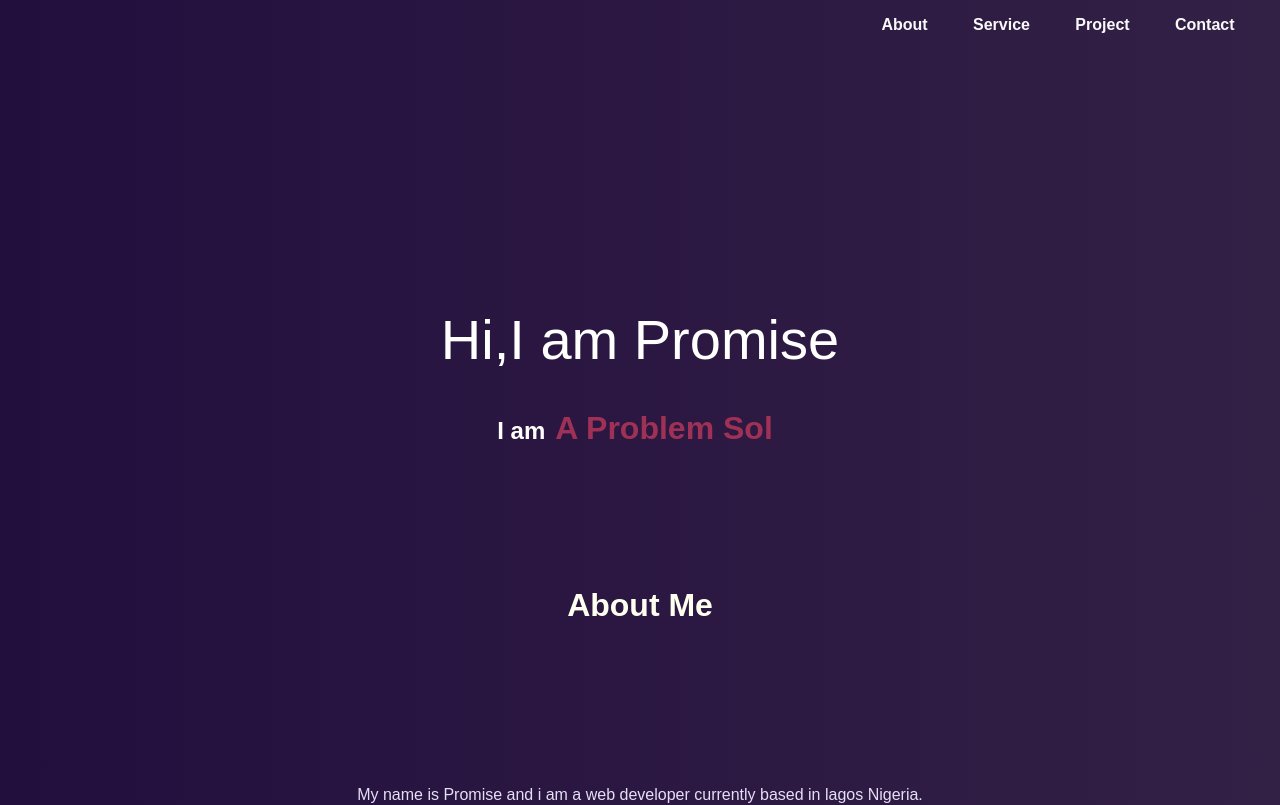
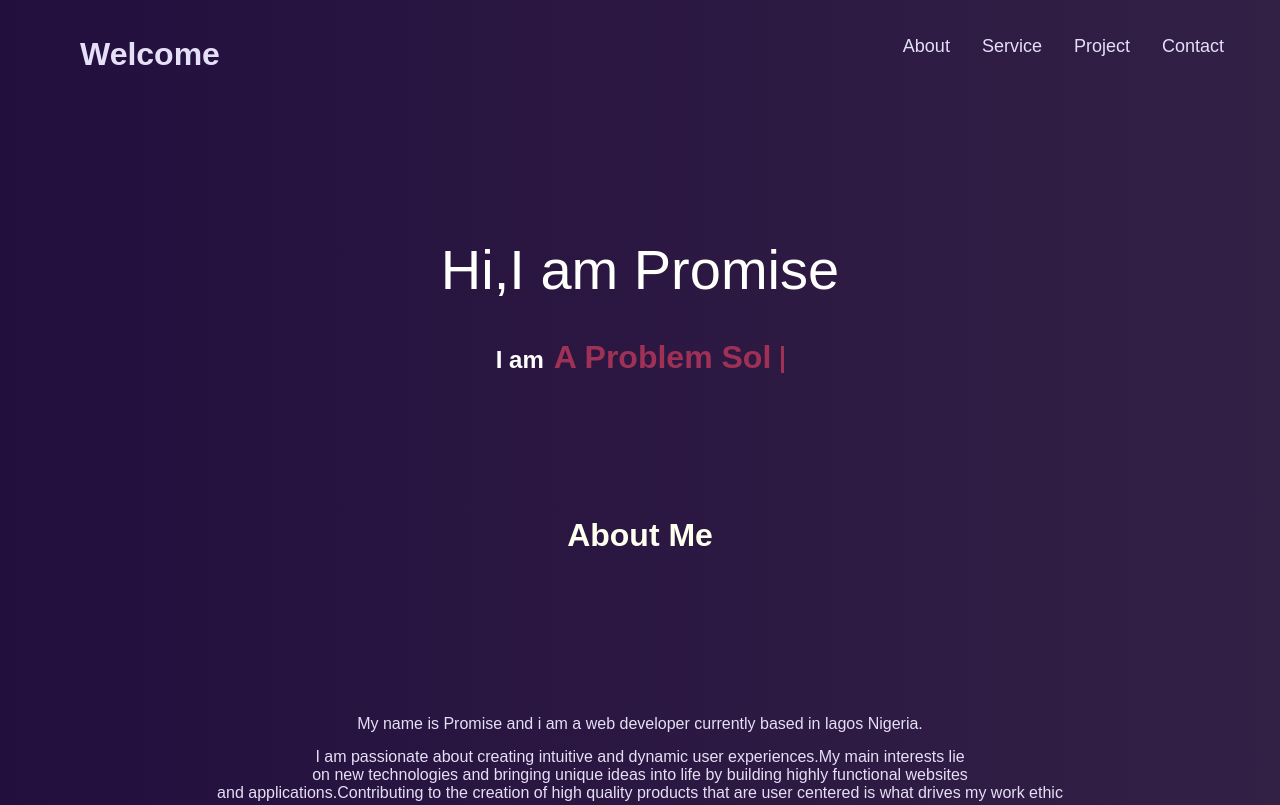
Before and after one commit to promiseume/my-portfolio, a React (Create React App) app: page / in a window 1280 px wide. Shown: the top 805 px of the page. Built offline with nearby package versions, Linux system fonts and the light colour scheme.

Commit message:
new change

```diff
--- a/src/component/Header/header.css
+++ b/src/component/Header/header.css
@@ -14,8 +14,24 @@
      font-weight: bold;
 
  }
- .header p span{
+ .header #myElement{
      color: #9e3155;
      font-size: 2rem;
      padding: 10px;
  }
+
+   .cursor{
+   border-left:3px solid #9e3155;
+   animation: blink 1s infinite;
+ }
+ @keyframes blink {
+     0%{
+         background-color: #fffffe;
+     }
+     49%{
+        background-color: #fffffe;
+     }
+     50%{
+        background-color: #fffffe;
+     }
+ }
--- a/src/component/Header/header.js
+++ b/src/component/Header/header.js
@@ -10,7 +10,7 @@ export default class Hello extends Component {
       return  (
       <div className='header'>
           <h1>Hi,I am Promise</h1>
-          <p>I am<span id="myElement"></span></p>
+          <p>I am<span id="myElement"></span><span className='cursor'></span></p>
 
       </div>
       )
--- a/src/component/about me/about.js
+++ b/src/component/about me/about.js
@@ -12,7 +12,7 @@ export default function About() {
    <div className='lastdiv'>I am a problem solver with great attention to detail and creativity, and I am always learning new technologies <div></div> and methodologies in order to help businesses grow.</div>
 
            </div>
-           <button><a href='file:///Users/promiseume/Downloads/Resume.pdf'>Download my Cv</a><span><FaDownload/></span></button>
+           <button><a href='./Ume Ngozi cv.pdf'>Download my Cv</a><span><FaDownload/></span></button>
         </div>
     )
 }
--- a/src/component/nav/nav.css
+++ b/src/component/nav/nav.css
@@ -1,50 +1,77 @@
+*{
+  box-sizing: border-box;
+}
+nav ul li{
+    text-decoration: none;
+    list-style: none;
+    padding: 15px 0;
+    cursor: pointer;
+    align-items: center;
+    justify-content: center;
+  }
   nav{
+    padding: 5px 40px;
+  }
+  nav ul{
     display: flex;
+    flex-wrap: wrap;
+  }
+ nav ul li a{
+   color:#E5DFF8 ;
+   text-decoration: none;
+   font-size: 18px;
+   transition: .4s;
+ }
+ .nav{
+   width: auto;
+   margin: 0 16px;
    text-align: center;
-    justify-content: space-between;
+   position: relative;
+   order: 3;
  }
-   .headernav {
-    font-weight: bold;
-    font-size: 2.5em;
-    color: #f9f9f9;
-    padding: 5px;
-    margin:60px;
+ .nav::after{
+   position: absolute;
+   content: " ";
+   height: 2px;
+   left: 0;
+   background-color:#E6DFE9 ;
+   opacity: 0;
+   bottom: 4px;
+   width: 100%;
+   transition: all 0.3s linear;
+ }
+ .nav:hover::after{
+   opacity: 1;
+   bottom: 10px;
+ }
+  .logo{
+   flex: 1;
+   color: #E5DFF8;
+   font-size: 32px;
+   font-weight: 600;
+   cursor: default;
+ }
+ nav ul li:hover{
+   color: #E6DFE9;
+ }
+ .btn {
+   font-size: 33px;
+   display: none;
+   color: #9e3155;
+ }
+ /* .btn.show i::before{
+    content:"\f00d"
+ } */
+ @media all and (max-width:900px) {
+   nav{
+     padding: 5px 30px;
    }
 
-  ul {
-    display: flex;
-    flex: 0.4;
-    justify-content: space-evenly;
-    list-style-type: none;
-
+   .nav{
+     width: 100%;
    }
    .btn{
-    display:none
-  }
-  nav li a{
-    color: #f9f9f9;
-    font-size: 1em;
-    font-weight: bold;
-  }
-  nav a {
-    text-decoration: none;
-  }
-  nav li a:hover{
-    text-decoration:underline;
-    color:#E5DFF5 ;
-
-  }
-  @media (max-width: 852px) {
-    nav{
-      display: flex;
-      justify-content: flex-start;
-      text-align: left;
-      padding: 30px;
-    }
-   ul{
-     display: flex;
-     flex-direction: column;
-
+     display: block;
    }
 
  }
--- a/src/component/nav/nav.jsx
+++ b/src/component/nav/nav.jsx
@@ -1,31 +1,22 @@
-import './nav.css';
-export default function Nav() {
+import "./nav.css";
+import { FaBars } from "react-icons/fa";
 
+import React from 'react'
+
+export default function nav() {
   return (
-    <nav>
-    <div className='headernav'>
-      <a href="#Welcome">
-       <h1></h1>
-      </a>
-      </div>
-      <button className='btn'>Menu</button>
-
-
+       <nav>
       <ul>
-        <li>
-          <a href="#home">About</a>
+        <li className='logo'>Welcome</li>
+        <li className='btn'>
+         <i> <FaBars /></i>
         </li>
-        <li>
-          <a href="#about">Service</a>
-        </li>
-        <li>
-          <a href="#project">Project</a>
-        </li>
-        <li>
-          <a href="#contact">Contact</a>
-        </li>
+        <li className='nav'> <a href="#home">About</a> </li>
+        <li className='nav'> <a href="#about">Service</a></li>
+        <li className='nav'> <a href="#project">Project</a> </li>
+        <li className='nav'> <a href="#contact">Contact</a></li>
       </ul>
 
     </nav>
-  );
+  )
 }
```
Also changed, not shown: 1 other file (tests, documents, lock files or other folders). Lines whose indentation alone changed are shown as unchanged.
